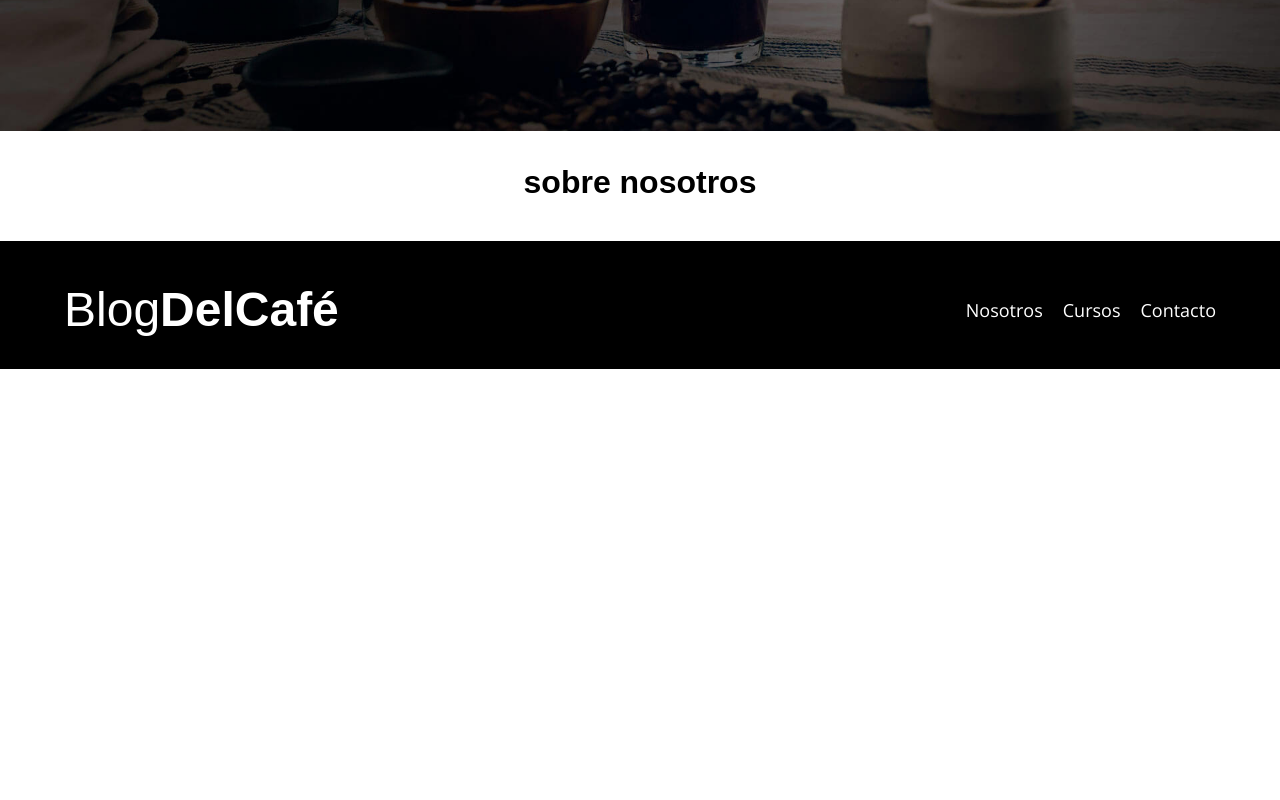
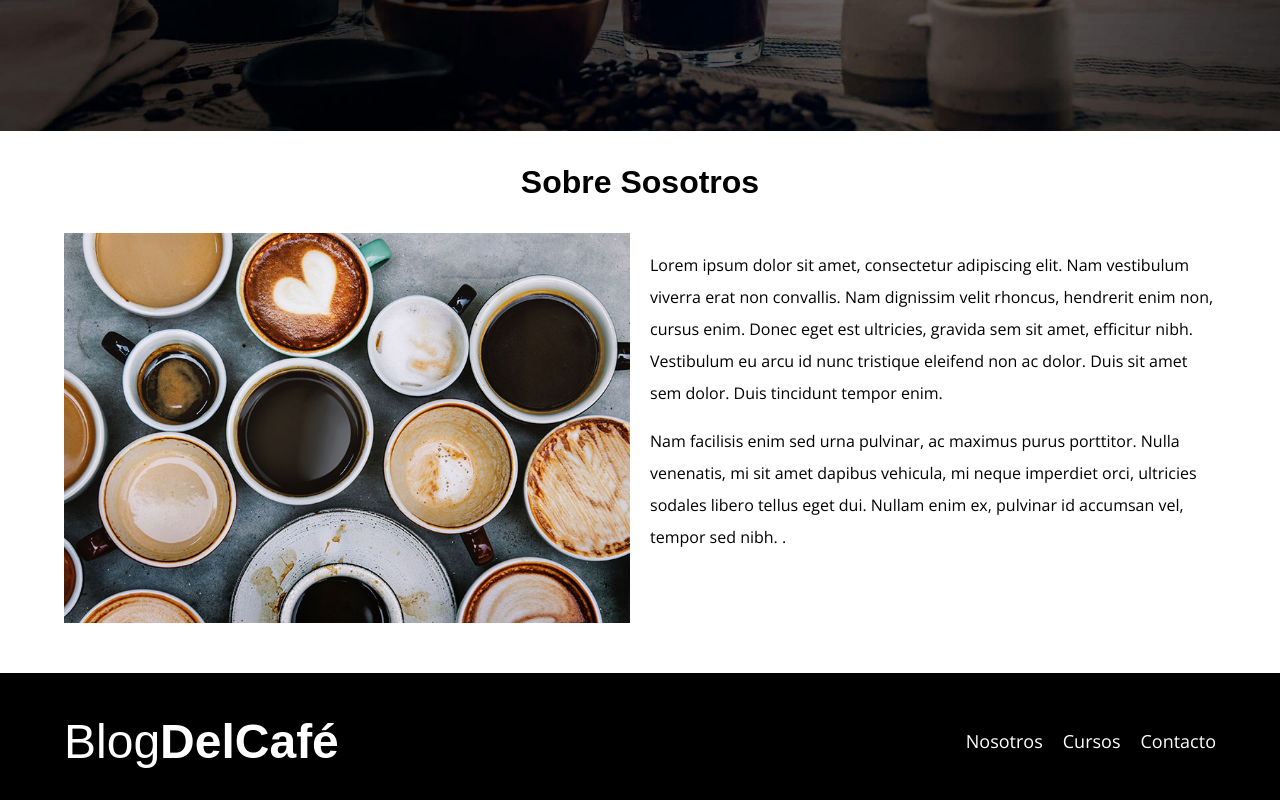
Before and after one commit to Usiel-03A7/BlogDelCafe, a plain HTML site: page nosotros.html in a window 1280 px wide. Shown: the part 469-1269 px from the top of the page. Before the commit the page ends 838 px from the top, so only its background shows below. Drawn offline with nearby package versions, Linux system fonts and the light colour scheme.

Commit message:
make and finish page nosotros

```diff
--- a/nosotros.html
+++ b/nosotros.html
@@ -38,7 +38,25 @@
             </div>
         </header>
         <main class="contenedor ">
-           <h3 class="centrar-texto">sobre nosotros</h3>
+            <h3 class="centrar-texto">Sobre Sosotros</h3>
+            <div class="sobre-nosotros">
+                <div class="sobre-nosotros__imagen">
+                    <img src="/img/nosotros.jpg" alt="">
+                </div>
+                <div class="sobre-nosotros__texto">
+                    <p>
+                        Lorem ipsum dolor sit amet, consectetur adipiscing elit. Nam vestibulum viverra
+                        erat non convallis. Nam dignissim velit rhoncus, hendrerit enim non, cursus
+                        enim. Donec eget est ultricies, gravida sem sit amet, efficitur nibh. Vestibulum
+                        eu arcu id nunc tristique eleifend non ac dolor. Duis sit amet sem dolor. Duis
+                        tincidunt tempor enim. </p>
+                        <p> Nam facilisis enim sed urna pulvinar, ac maximus
+                        purus porttitor. Nulla venenatis, mi sit amet dapibus vehicula, mi neque
+                        imperdiet orci, ultricies sodales libero tellus eget dui. Nullam enim ex,
+                        pulvinar id accumsan vel, tempor sed nibh. .</p>
+
+                </div>
+            </div>
 
         </main>
         <footer class="footer">
--- a/styles.css
+++ b/styles.css
@@ -216,3 +216,13 @@ background-color: var(--negro);
     justify-content: space-around;
     align-items: center;
 }
+@media (min-width: 768px) {
+    .sobre-nosotros{
+       display: flex;
+       gap: 2rem;
+    }
+    .sobre-nosotros__imagen,
+    .sobre-nosotros__texto {
+        flex-basis: 50%;
+    }
+}
```
